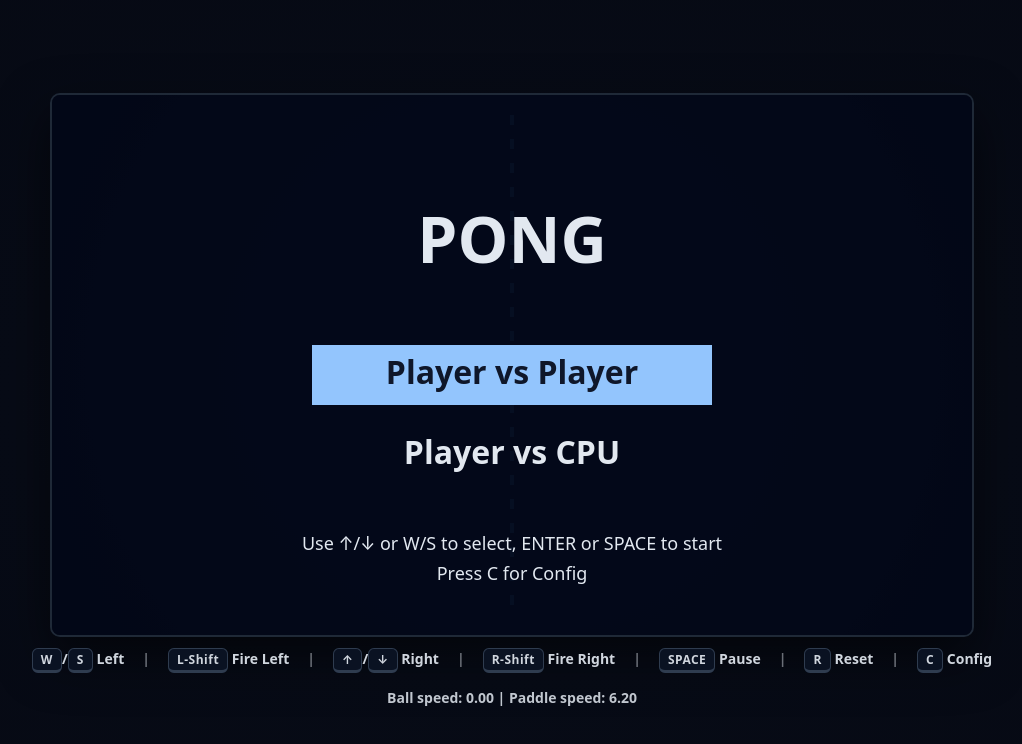
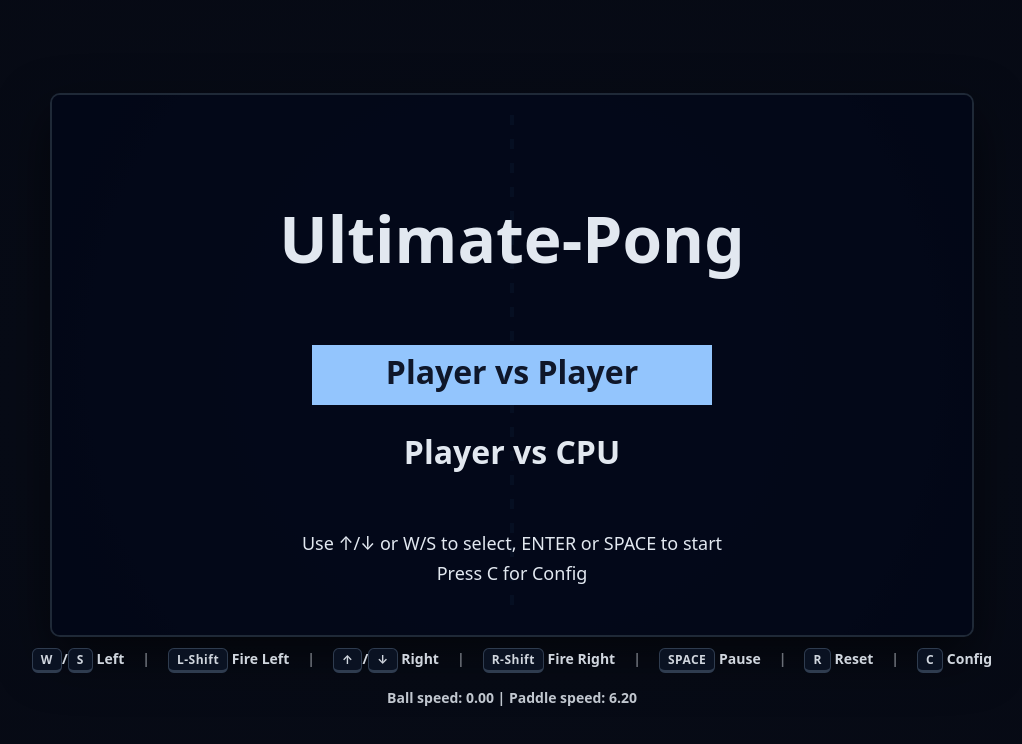
Before and after one commit to github-roland/ultimate-pong, a plain HTML site: page index.html in a window 1280 px wide. Shown: the whole page, without its empty margins (128-1150 px from the left). Drawn offline with Linux system fonts and the light colour scheme.

Commit message:
Change title screen text to Ultimate-Pong

```diff
--- a/index.html
+++ b/index.html
@@ -325,7 +325,7 @@
       ctx.font = 'bold 64px ui-sans-serif, system-ui, -apple-system, Segoe UI, Roboto';
       ctx.textAlign = 'center';
       ctx.textBaseline = 'middle';
-      ctx.fillText('PONG', WIDTH / 2, HEIGHT / 2 - 120);
+      ctx.fillText('Ultimate-Pong', WIDTH / 2, HEIGHT / 2 - 120);
 
       ctx.font = 'bold 32px ui-sans-serif, system-ui, -apple-system, Segoe UI, Roboto';
 
```
